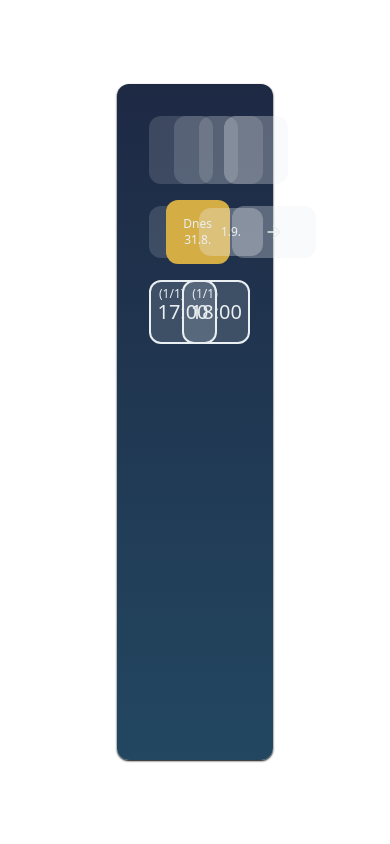
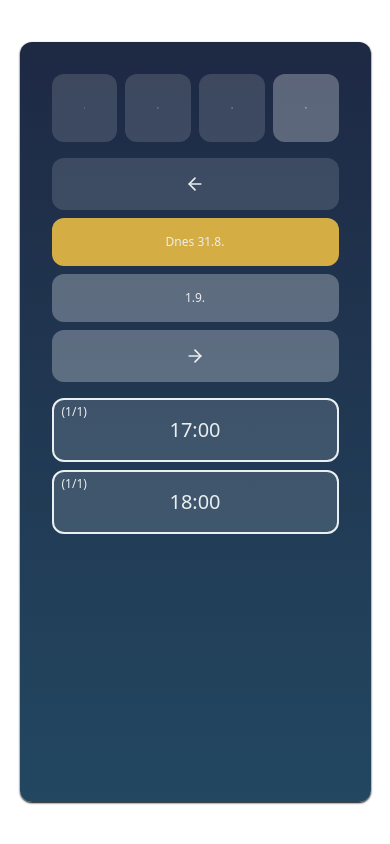
Before and after one commit to Bushenzie/time-picker-task, a React (Vite) app: page / in a window 390 px wide. Built offline with nearby package versions, Linux system fonts and the light colour scheme.

Commit message:
feat: Prototype v1

```diff
--- a/src/App.tsx
+++ b/src/App.tsx
@@ -6,7 +6,7 @@ import { CalendarContextProvider } from "./context/CalendarContext";
 function App() {
     return (
         <div className="w-full m-0 p-0 h-screen flex items-center justify-center bg-red">
-            <div className="p-8 space-y-4 shadow-sm shadow-black rounded-xl h-4/5 w-[40vw] text-theme-secondary bg-gradient-to-b from-theme-primaryDark to-theme-primaryLight">
+            <div className="p-8 space-y-4 shadow-sm shadow-black rounded-xl h-[90vh] w-[90vw] lg:w-[40vw] lg:h-4/5 overflow-y-scroll text-theme-secondary bg-gradient-to-b from-theme-primaryDark to-theme-primaryLight">
                 <CalendarContextProvider>
                   <Nav />
                   <DatePicker />
--- a/src/components/DatePicker.tsx
+++ b/src/components/DatePicker.tsx
@@ -18,9 +18,9 @@ export default function DatePicker() {
     }
 
     return (
-        <div className="w-full grid grid-cols-6 gap-2 text-sm justify-between">
+        <div className="w-full grid grid-cols-2 lg:grid-cols-6 gap-2 text-sm justify-between">
             <Button
-                className="col-span-1 w-full text-sm"
+                className="col-span-2 lg:col-span-1 w-full text-sm"
                 disabled={isToday(currentDate)}
                 onClick={onClickDecrement}
             >
@@ -33,7 +33,7 @@ export default function DatePicker() {
                 {formatDate(changeDateByDay(currentDate,1))}
             </Button>
             <Button
-                className="col-span-1 w-f ull text-sm"
+                className="col-span-2 lg:col-span-1 w-full text-sm"
                 onClick={onClickIncrement}
             >
                 <FiArrowRight />
--- a/src/components/Nav.tsx
+++ b/src/components/Nav.tsx
@@ -4,16 +4,16 @@ import { FiUser, FiStar, FiClock, FiCalendar } from "react-icons/fi";
 export default function Nav() {
     return (
         <div className="grid grid-cols-4 gap-2 w-full justify-between">
-            <Button className="w-full py-6 px-10" disabled>
+            <Button className="w-full px-6 py-6 lg:px-10" disabled>
                 <FiUser />
             </Button>
-            <Button className="w-full py-6 px-10" disabled>
+            <Button className="w-full px-6 py-6 lg:px-10" disabled>
                 <FiStar />
             </Button>
-            <Button className="w-full py-6 px-10" disabled>
+            <Button className="w-full px-6 py-6 lg:px-10" disabled>
                 <FiClock />
             </Button>
-            <Button className="w-full py-6 px-10" >
+            <Button className="w-full px-6 py-6 lg:px-10">
                 <FiCalendar />
             </Button>
         </div>
--- a/src/components/TimesList.tsx
+++ b/src/components/TimesList.tsx
@@ -4,7 +4,7 @@ import Button from "./ui/Button";
 
 export default function TimesList() {
     const { data, reserveItemSpace, currentDate, isLoading } = useCalendar();
-    const [selected, setSelected] = useState<string | null>(null);
+    const [ selected, setSelected ] = useState<string | null>(null);
 
     useEffect(() => {
         setSelected(null);
@@ -22,11 +22,11 @@ export default function TimesList() {
 
     return (
         <div>
-            <div className="grid grid-cols-3 h-full gap-2">
+            <div className="grid grid-cols-1 h-full md:grid-cols-2 lg:grid-cols-3 gap-2 relative">
                 {isLoading ? (
-                    <h1 className="text-center col-span-3">Loading...</h1>
+                    <h1 className="text-center col-span-1 md:col-span-2  lg:col-span-3">Loading...</h1>
                 ) : data.length === 0 ? (
-                    <h1 className="text-center col-span-3">No items found.</h1>
+                    <h1 className="text-center col-span-1 md:col-span-2 lg:col-span-3">No items found.</h1>
                 ) : (
                     <>
                         {data.map((time, index) => {
@@ -53,7 +53,7 @@ export default function TimesList() {
                         })}
                         {selected !== null && (
                             <Button
-                                className="col-span-3 text-xs w-full"
+                                className=" col-span-full  text-xs w-full"
                                 onClick={onClickReserve}
                             >
                                 Reserve
--- a/src/components/ui/Button.tsx
+++ b/src/components/ui/Button.tsx
@@ -9,7 +9,7 @@ export default function Button(props: Props) {
     return (
         <button
             {...props}
-            className={`px-8 py-4 relative bg-theme-secondary/30 text-center m-auto flex justify-center text-xl cursor-pointer rounded-xl transition-all hover:bg-theme-secondary/40 disabled:pointer-events-none disabled:bg-theme-secondary/15 ${props.className}`}
+            className={`px-8 py-4 relative bg-theme-secondary/30 text-center m-auto flex justify-center text-xl cursor-pointer rounded-xl transition-all hover:bg-theme-secondary/40 disabled:bg-theme-secondary/15 disabled:cursor-not-allowed ${props.className} `}
         >
             {props.children}
         </button>
```
